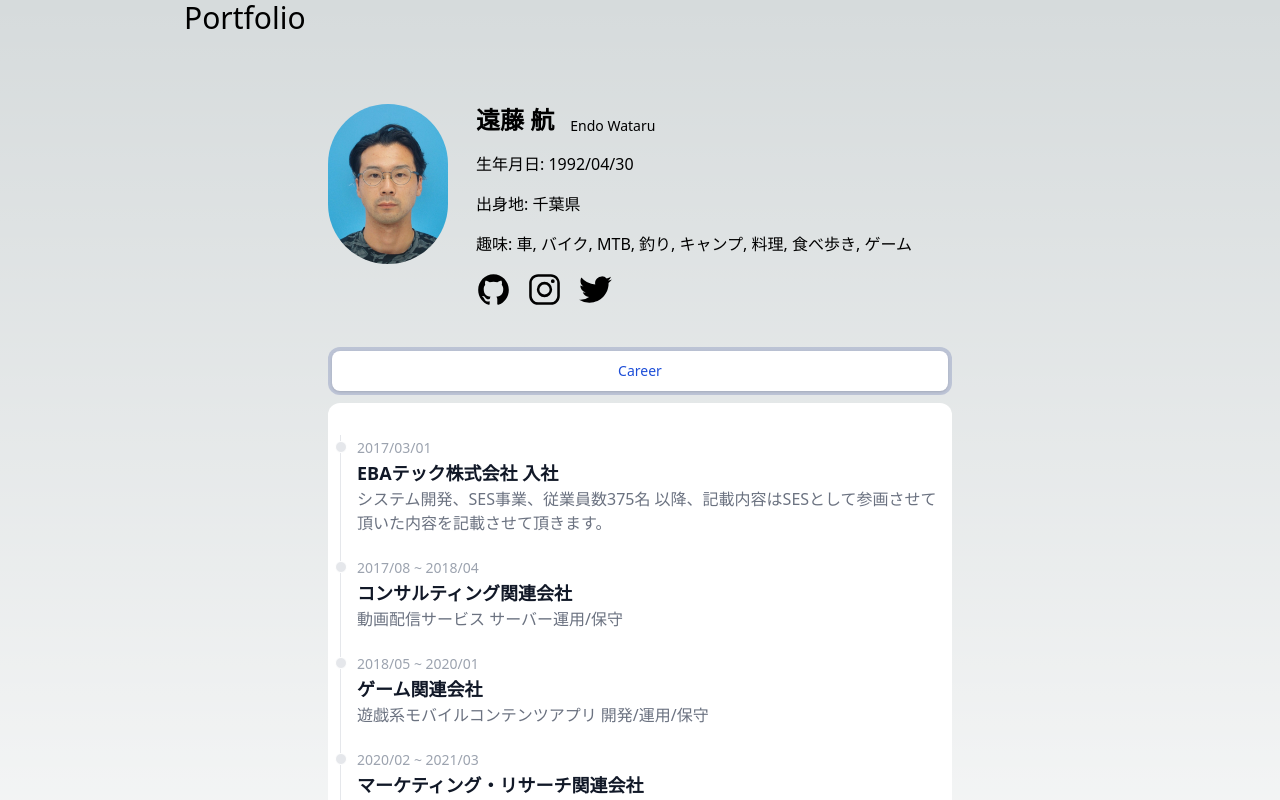
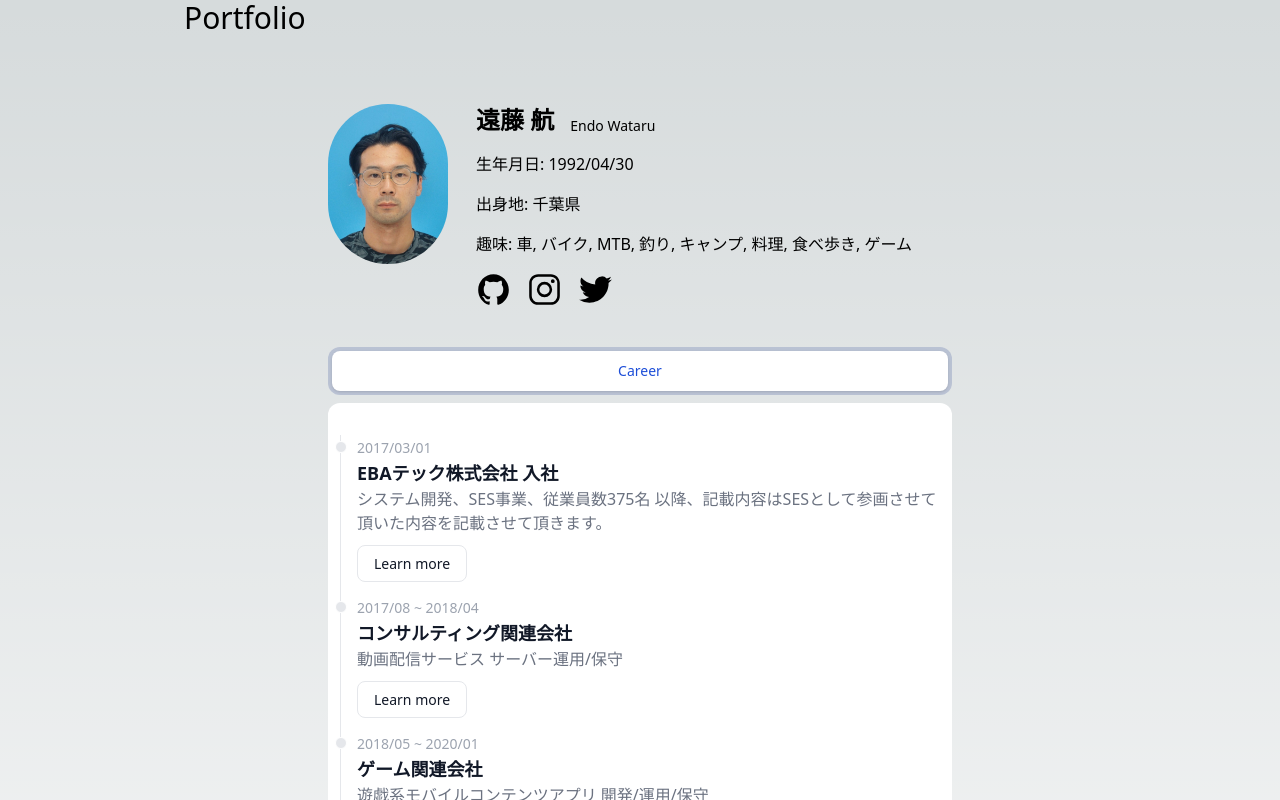
Before and after one commit to 3nd0/portfolio, a Next.js app: page / in a window 1280 px wide. Shown: the top 800 px of the page. Built offline with nearby package versions, Linux system fonts and the light colour scheme.

Commit message:
Add anchor (#7)

```diff
--- a/src/components/timeLine/index.tsx
+++ b/src/components/timeLine/index.tsx
@@ -1,5 +1,6 @@
 import { Fragment } from 'react'
 import type { TimeLine } from './type'
+import Link from 'next/link'
 
 const TimeLine = (props: { timeLine: TimeLine[] }): JSX.Element => {
   const { timeLine } = props
@@ -25,6 +26,14 @@ const TimeLine = (props: { timeLine: TimeLine[] }): JSX.Element => {
             <p className="mb-4 text-base font-normal text-gray-500 ">
               {contents.description}
             </p>
+
+            {/* anchor */}
+            <Link
+              href="/detail"
+              className='"inline-flex items-center px-4 py-2 text-sm font-medium text-gray-900 bg-white border border-gray-200 rounded-lg hover:bg-gray-100 hover:text-blue-700 focus:z-10 focus:ring-4 focus:outline-none focus:ring-gray-200 focus:text-blue-700 dark:bg-gray-800 dark:text-gray-400 dark:border-gray-600 dark:hover:text-white dark:hover:bg-gray-700 dark:focus:ring-gray-700'
+            >
+              Learn more
+            </Link>
           </li>
         </Fragment>
       ))}
```
